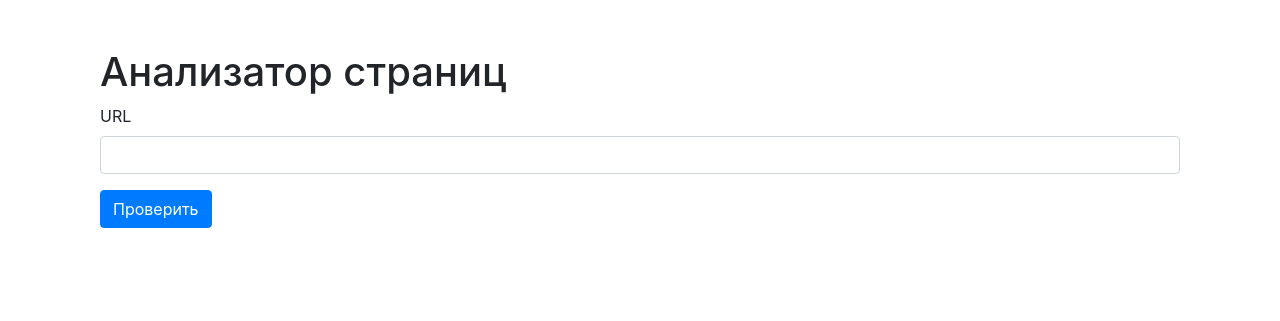
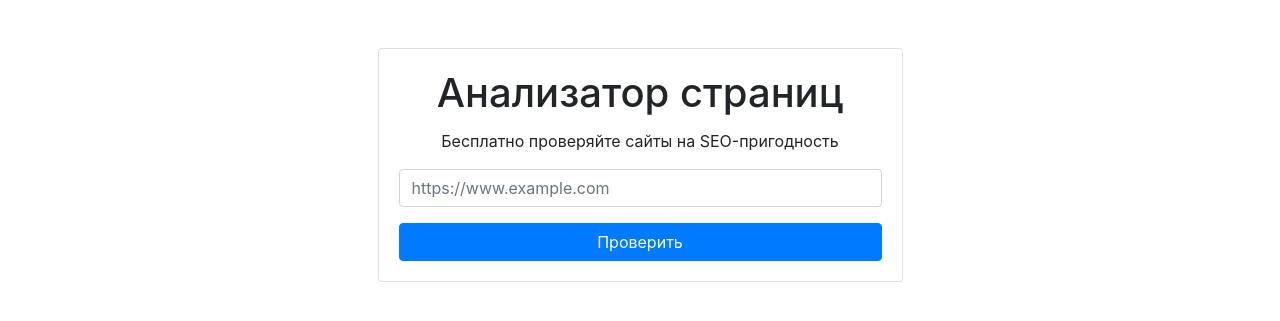
Before and after one commit to Cur1yB/python-project-83, a Flask app: page / in a window 1280 px wide. Shown: the part 56-377 px from the top of the page. Run offline with Flask 2, Linux system fonts and the light colour scheme; some libraries are stand-ins or nearby versions.

Commit message:
Change index.html

```diff
--- a/page_analyzer/templates/index.html
+++ b/page_analyzer/templates/index.html
@@ -2,13 +2,21 @@
 
 {% block content %}
 <div class="container">
-<h1 class="mt-5">Анализатор страниц</h1>
-    <form method="POST" action="{{ url_for('index') }}">
-        <div class="form-group">
-            <label for="url">URL</label>
-            <input type="text" class="form-control" id="url" name="url" required>
+    <div class="row justify-content-center">
+        <div class="col-md-6">
+            <div class="card mt-5">
+                <div class="card-body">
+                    <h1 class="card-title text-center">Анализатор страниц</h1>
+                    <p class="text-center">Бесплатно проверяйте сайты на SEO-пригодность</p>
+                    <form method="POST" action="{{ url_for('index') }}">
+                        <div class="form-group">
+                            <input type="url" class="form-control" id="url" name="url" placeholder="https://www.example.com" required>
+                        </div>
+                        <button type="submit" class="btn btn-primary btn-block">Проверить</button>
+                    </form>
+                </div>
+            </div>
         </div>
-        <button type="submit" class="btn btn-primary">Проверить</button>
-    </form>
+    </div>
 </div>
 {% endblock %}
--- a/page_analyzer/templates/url_details.html
+++ b/page_analyzer/templates/url_details.html
@@ -19,12 +19,12 @@
             </tr>
         </tbody>
     </table>
+    <h2>Проверки</h2>
     <div class="mb-3">
         <form method="POST" action="{{ url_for('create_check', id=url.id) }}">
             <button type="submit" class="btn btn-primary">Запустить проверку</button>
         </form>
     </div>
-    <h2>Проверки</h2>
     <table class="table table-striped" data-test="checks">
         <thead>
             <tr>
```
